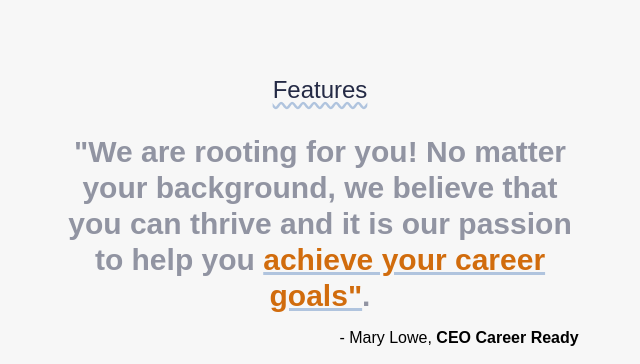
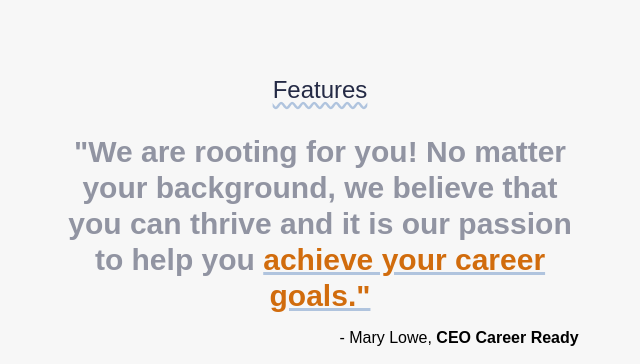
Before and after one commit to codematters/TailwindCSS-Landing-Page---Career-Mentoring-Agency, a website: page index.html in a window 1280 px wide. Shown: the part 1160-1524 px from the top of the page, 320-960 px from the left. Drawn offline with nearby package versions, Linux system fonts and the light colour scheme; files that its build step writes are made by us from their sources; files whose address does not match are found by name.

Commit message:
Update index.html

```diff
--- a/index.html
+++ b/index.html
@@ -59,7 +59,7 @@
     <!-- Heading -->
     <div class="sm:w-3/4 lg:w-5/12 mx-auto px-2">
         <h1 class="text-2xl text-center font-normal text-color-darkblue underline decoration-wavy underline-offset-4">Features</h1>
-        <p class="text-center font-semibold text-color-grey mt-4 pt-3 text-3xl">"We are rooting for you! No matter your background, we believe that you can thrive and it is our passion to help you <span class="underline text-color-brownorange">achieve your career goals"</span>.</p>
+        <p class="text-center font-semibold text-color-grey mt-4 pt-3 text-3xl">"We are rooting for you! No matter your background, we believe that you can thrive and it is our passion to help you <span class="underline text-color-brownorange">achieve your career goals."</span></p>
         <p class="text-center md:text-right lg:text-right pt-3 font-light text-black">- Mary Lowe, <span class="font-semibold">CEO Career Ready</span></p>
     </div>
 
```
